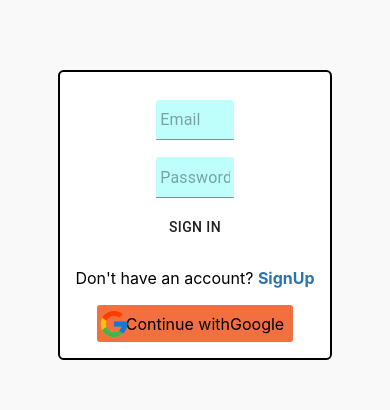
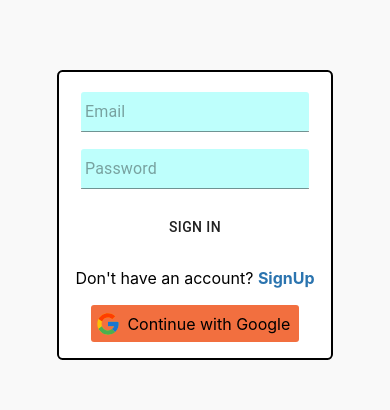
Before and after one commit to Ayush-Khandelwal-007/manufac, a React (Create React App) app: page /signin in a window 390 px wide. Shown: the part 208-618 px from the top of the page. Built offline with nearby package versions, Linux system fonts and the light colour scheme; no server answers; the database is empty.

Commit message:
made mobile responsive

```diff
--- a/src/components/FooterComponent/Footer.css
+++ b/src/components/FooterComponent/Footer.css
@@ -18,10 +18,15 @@
     margin: 0vh 0px 2vh 0px;
 }
 
+.Image_input{
+    width: 30vw;
+}
+
 .Upload_data {
     border-radius: 3px;
     display: flex;
     justify-content: space-evenly;
+    align-items: center;
     width: 100%;
 }
 
@@ -53,5 +58,14 @@
 }
 
 @media only screen and (max-width: 600px) {
-
+    .Upload_data{
+        padding: 0px 2vw;
+        justify-content: space-between;
+    }
+    .Caption_input {
+        width: 50vw;
+    }
+    .Progress_bar {
+        display: none;
+    }
 }
--- a/src/components/FooterComponent/ImageUpload.jsx
+++ b/src/components/FooterComponent/ImageUpload.jsx
@@ -53,6 +53,7 @@ function ImageUpload() {
             <progress value={progress} className="Progress_bar" max="100%" />
             <div className="Upload_data">
                 <input
+                    className="Image_input"
                     type="file"
                     onChange={(e) => {
                         if (e.target.files[0]) setInputImage(e.target.files[0])
--- a/src/components/GoogleLogin.jsx
+++ b/src/components/GoogleLogin.jsx
@@ -27,7 +27,7 @@ function GoogleLogin() {
                     borderRadius:"3px"
                 }}
             onClick={continueWithGoogle}>
-        <FcGoogle className="Google" textAnchor="Continue with Google"/> <p>Continue withGoogle</p>
+        <FcGoogle className="Google" textAnchor="Continue with Google"/> <p>Continue with Google</p>
         </div>
     )
 }
--- a/src/components/HeaderComponents/Header.css
+++ b/src/components/HeaderComponents/Header.css
@@ -61,4 +61,9 @@
         position: relative;
         right: 5vw;
     }
+    .app_headerImage {
+        object-fit: contain;
+        width: 15vw;
+        margin-left: 1vw;
+    }
 }
--- a/src/pages/Page.css
+++ b/src/pages/Page.css
@@ -3,8 +3,8 @@
 }
 
 .input_field {
-    margin: 1vh 0vw;
-    width: 20vw;
+    margin: 0vh 0vw 2vh 0vh;
+    width: 100;
     background-color: #befffc;
     padding: 0.5vh;
     border-radius: 3px;
@@ -13,14 +13,16 @@
 .Sign_Up_Input_Fields,
 .Sign_In_Input_Fields {
     display: flex;
-    width: max-content;
+    width: 100%;
     flex-direction: column;
+    align-items: center;
     padding: 0px;
 }
 
 .Sign_Up_Form,
 .Sign_In_Form {
-    width: max-content;
+    width: 30vw;
+    min-width: 240px;
     height: min-content;
     border: 2px solid #000;
     display: flex;
@@ -34,6 +36,7 @@
 .SignButt {
     border: 0;
     height: 5vh;
+    margin-top: 2vh;
     color: white;
     font-size: 2.3vmin;
     padding: 1vh 0vw;
@@ -43,7 +46,7 @@
 
 .Google {
     transform: scale(2);
-    margin-right: 1vw;
+    margin-right: 1.5vw;
 }
 
 .Dashboard {
@@ -72,3 +75,15 @@
     background-color: rgb(15, 9, 32);
     color: #befffc;
 }
+
+@media only screen and (max-width: 600px) {
+    .Google {
+        transform: scale(1.6);
+        margin-right: 3vw;
+    }
+    .Form_M{
+        width:100%;
+        display: flex;
+        justify-content: center
+    }
+}
--- a/src/pages/SignUpPage.jsx
+++ b/src/pages/SignUpPage.jsx
@@ -44,7 +44,7 @@ const SignUpPage = () => {
     return (
         <div className="Sign_Up_Form">
 
-            <form>
+            <form className="Form_M">
                 <div className="Sign_Up_Input_Fields">
                     <Input
                         className='input_field'
@@ -67,7 +67,7 @@ const SignUpPage = () => {
                         value={userinfo.password}
                         onChange={e => setUserinfo({ ...userinfo, password: e.target.value })}
                     />
-                    <Button className="SignButt" type="submit" onClick={(e)=>trysignUp(e)}>Sign In</Button>
+                    <Button className="SignButt" type="submit" onClick={(e)=>trysignUp(e)}>Sign Up</Button>
                 </div>
             </form>
             <br></br>
```
